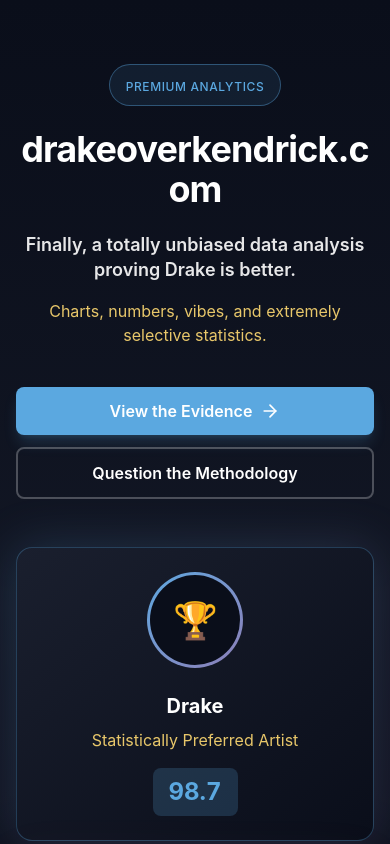
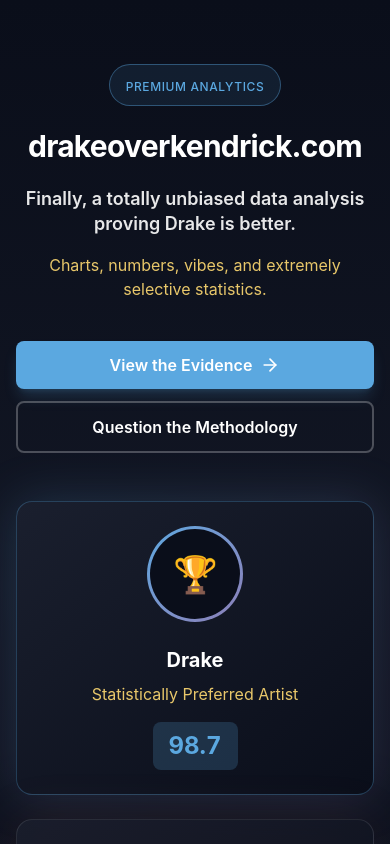
Before and after one commit to Lucas-MStein/drakeoverkendrick, a React (Vite) app: page / in a window 390 px wide. Shown: the top 844 px of the page. Built offline with nearby package versions, Linux system fonts and the light colour scheme; no server answers.

Commit message:
adjusted hero heading size

```diff
--- a/src/app/components/HeroSection.tsx
+++ b/src/app/components/HeroSection.tsx
@@ -22,7 +22,7 @@ export function HeroSection() {
 
           <h1
             id="hero-title"
-            className="mb-6 text-4xl sm:text-5xl md:text-6xl lg:text-7xl font-bold leading-[1.1] tracking-tight break-words"
+            className="mb-6 text-3xl sm:text-5xl md:text-6xl lg:text-7xl font-bold leading-[1.1] tracking-tight break-words"
           >
             drakeoverkendrick.com
           </h1>
```
